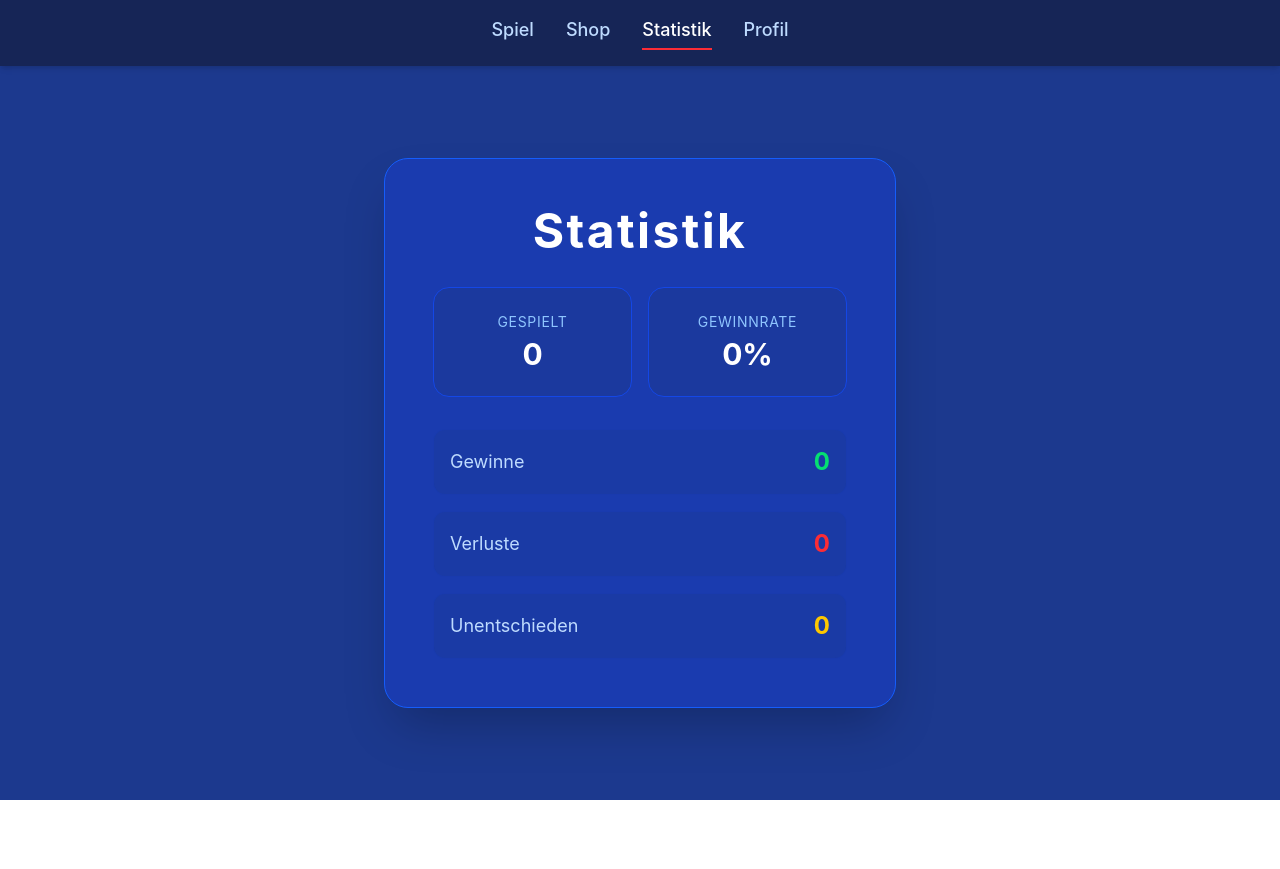
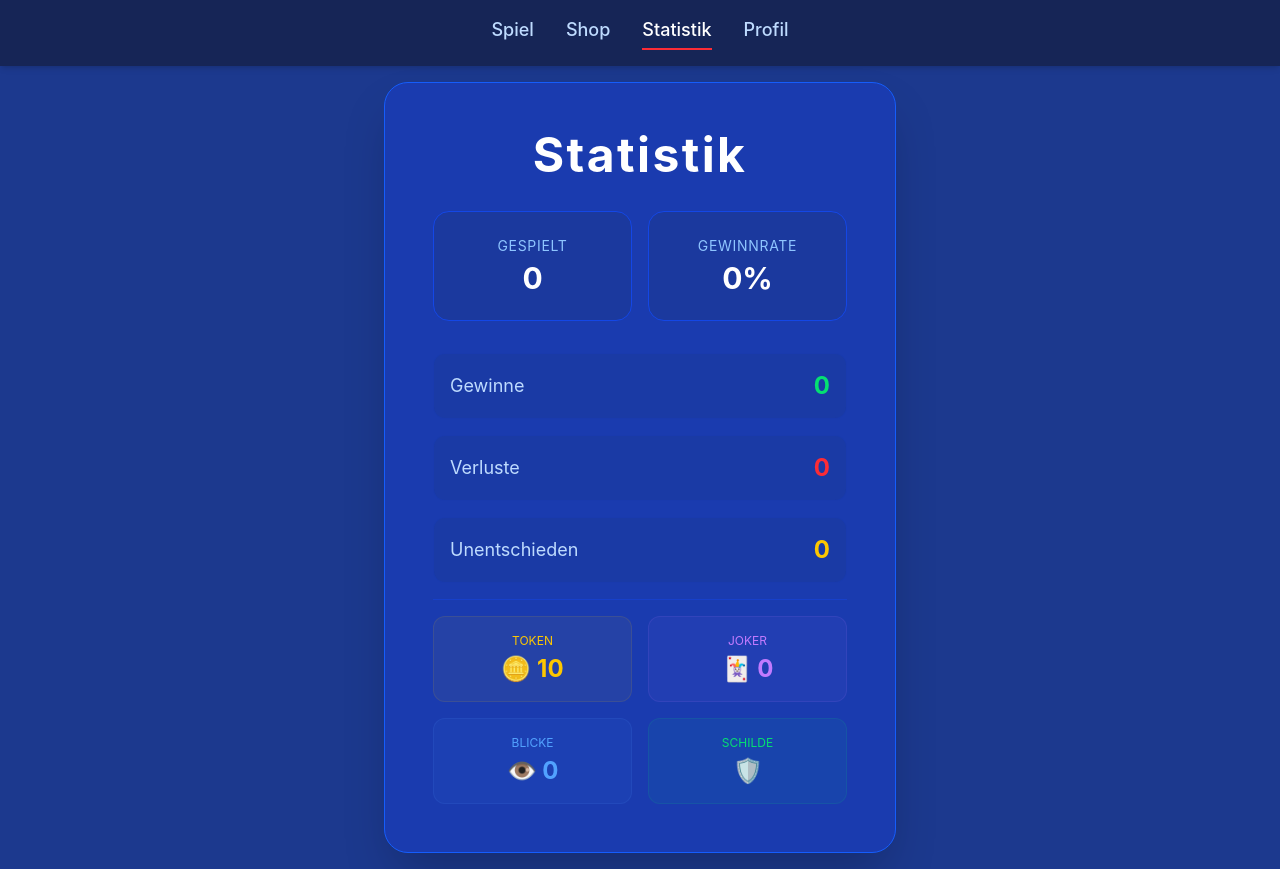
Before and after one commit to LeFrei/blackjack, a SvelteKit app: page /stats in a window 1280 px wide. Before the commit the page ends 800 px from the top, so only its background shows below. Built offline with nearby package versions, Linux system fonts and the light colour scheme.

Commit message:
Update +page.svelte

```diff
--- a/src/routes/stats/+page.svelte
+++ b/src/routes/stats/+page.svelte
@@ -38,6 +38,25 @@
                 <span class="text-blue-200 text-lg">Unentschieden</span>
                 <span class="text-2xl font-bold text-yellow-400">{stats.draws}</span>
             </div>
+
+            <div class="pt-4 mt-4 border-t border-blue-700/50 grid grid-cols-2 gap-4">
+                <div class="flex flex-col items-center p-4 bg-yellow-400/5 rounded-xl border border-yellow-400/10">
+                    <span class="text-xs text-yellow-400 uppercase mb-1">Token</span>
+                    <span class="text-2xl font-bold text-yellow-400">🪙 {stats.tokens}</span>
+                </div>
+                <div class="flex flex-col items-center p-4 bg-purple-400/5 rounded-xl border border-purple-400/10">
+                    <span class="text-xs text-purple-400 uppercase mb-1">Joker</span>
+                    <span class="text-2xl font-bold text-purple-400">🃏 {stats.jokers}</span>
+                </div>
+                <div class="flex flex-col items-center p-4 bg-blue-400/5 rounded-xl border border-blue-400/10">
+                    <span class="text-xs text-blue-400 uppercase mb-1">Blicke</span>
+                    <span class="text-2xl font-bold text-blue-400">👁️ {stats.peeks}</span>
+                </div>
+                <div class="flex flex-col items-center p-4 bg-green-400/5 rounded-xl border border-green-400/10">
+                    <span class="text-xs text-green-400 uppercase mb-1">Schilde</span>
+                    <span class="text-2xl font-bold text-green-400">🛡️ {stats.shields}</span>
+                </div>
+            </div>
         </div>
     </div>
 </div>
```
